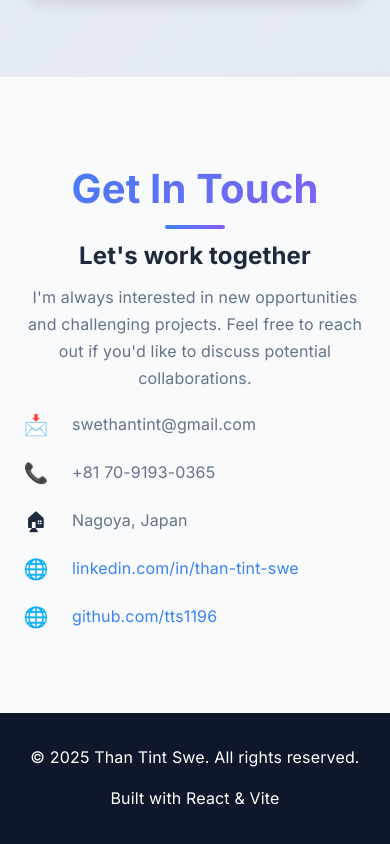
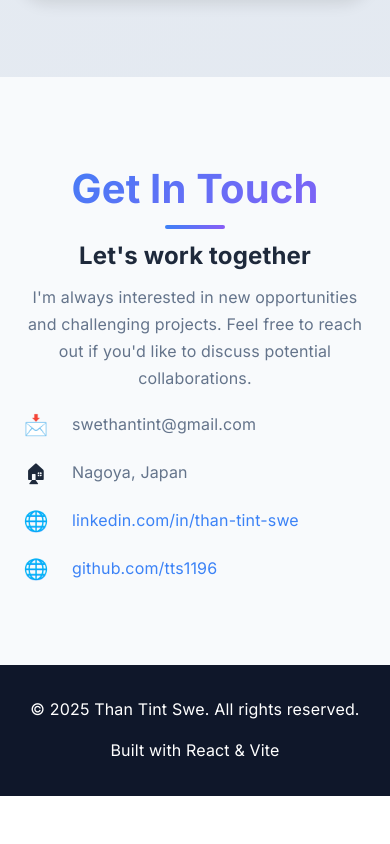
Before and after one commit to tts1196/thantintswe-portfolio, a React (Vite) app: page / in a window 390 px wide. Shown: the part 8772-9616 px from the top of the page. After the commit the page ends 9568 px from the top, so only its background shows below. Built offline with nearby package versions, Linux system fonts and the light colour scheme.

Commit message:
feat: Remove phone number for privacy
- Remove phone number from personalInfo object
- Remove phone number display from contact section
- Keep email, location, LinkedIn, and GitHub contact methods

```diff
--- a/src/App.jsx
+++ b/src/App.jsx
@@ -89,7 +89,6 @@ function App() {
       ja: "よろしくお願いいたします。一緒に働ける機会を楽しみにしています。"
     },
     email: "swethantint@gmail.com",
-    phone: "+81 70-9193-0365",
     location: "Nagoya, Japan",
     linkedin: "linkedin.com/in/than-tint-swe",
     github: "github.com/tts1196"
@@ -585,10 +584,6 @@ function App() {
                   <span className="contact-text">{personalInfo.email}</span>
                 </div>
                 <div className="contact-item">
-                  <span className="contact-icon">📞</span>
-                  <span className="contact-text">{personalInfo.phone}</span>
-                </div>
-                <div className="contact-item">
                   <span className="contact-icon">🏠︎</span>
                   <span className="contact-text">{personalInfo.location}</span>
                 </div>
```
